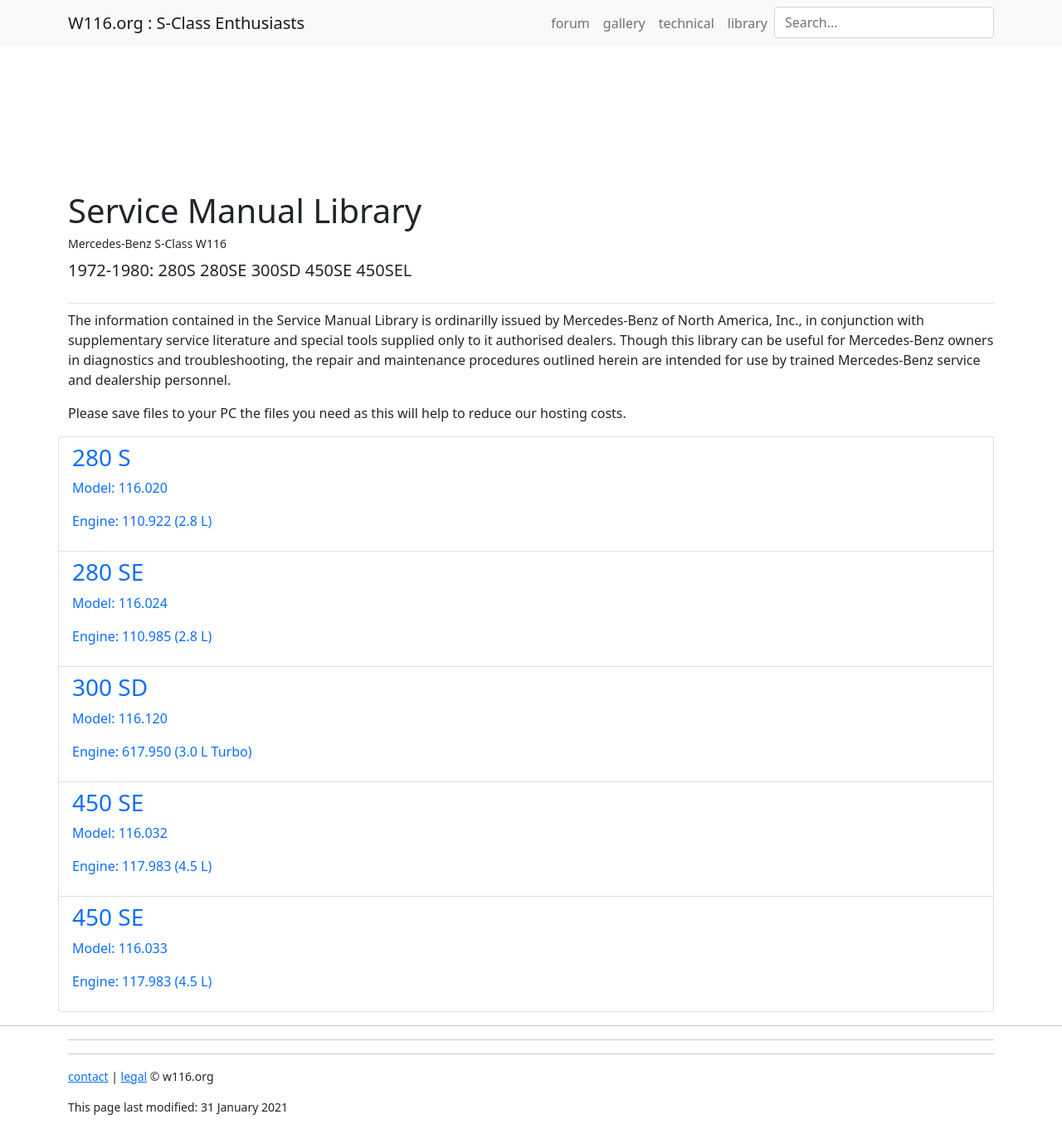
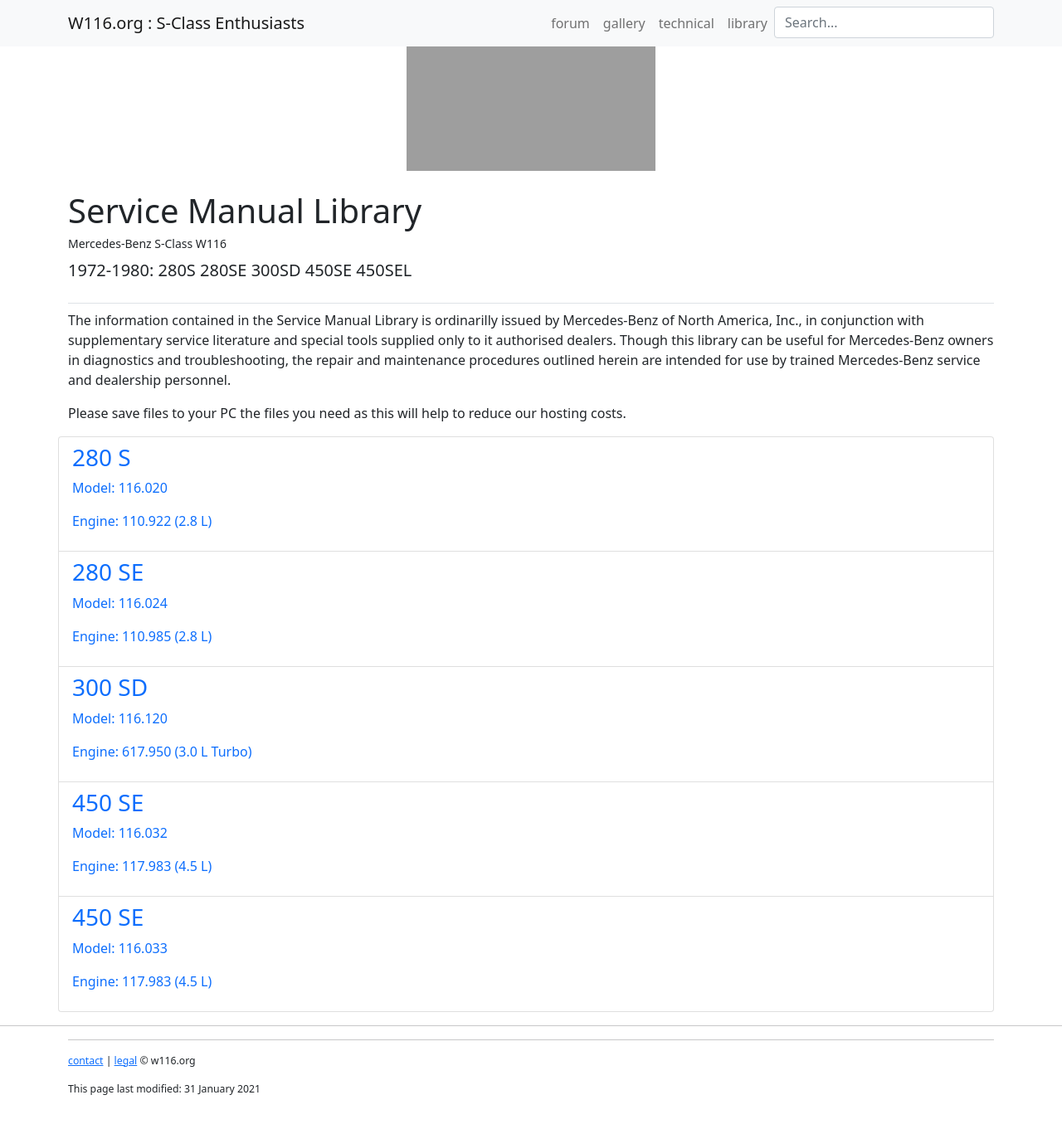
Before and after one commit to W116org/handbook, a Jekyll site: the page built from index.html, in a window 1280 px wide. Shown: the whole page at 83% size. Built offline with Jekyll 4.4.1, drawn with Linux system fonts in a browser that asks for light colours; comment, search, counter and statistics services are not loaded; after the commit the page ends 1339 px from its top, so only the background shows below that; grey boxes are pictures that could not be loaded.

Commit message:
Update footer.html

```diff
--- a/_includes/footer.html
+++ b/_includes/footer.html
@@ -1,13 +1,11 @@
 <footer>
-     <div class="container">
-
-          <hr>
+     <div class="container small">
 
 {% include adsense.html %}
 
           <hr>
 
-          <p class="small"><a href="mailto:&#105;&#110;&#102;&#111;&#64;&#119;&#49;&#49;&#54;&#46;&#111;&#114;&#103;">contact</a> | <a href="/legal/">legal</a> &copy;&nbsp;w116.org</p>
+          <p class="small"><a href="mailto:&#105;&#110;&#102;&#111;&#64;&#119;&#49;&#49;&#54;&#46;&#111;&#114;&#103;">contact</a> | <a href="//www.w116.org/legal/">legal</a> &copy;&nbsp;w116.org</p>
           <p class="timestamp small">This page last modified: {{ site.time | date_to_long_string }}</p>
 
      </div>
```
